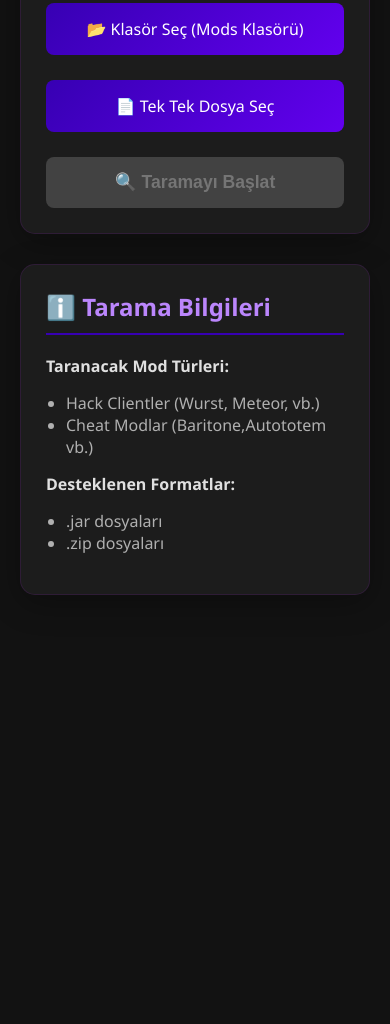
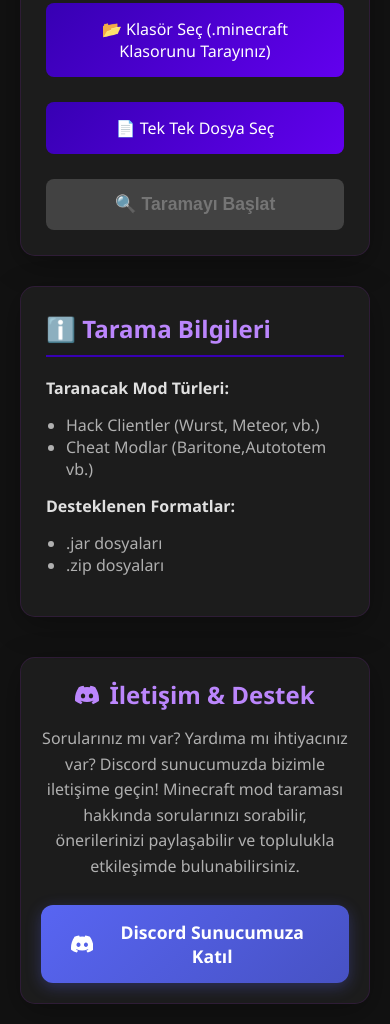
Before and after one commit to Vuzzlee/index.html, a plain HTML site: page index.html in a window 390 px wide. Shown: the part 344-1368 px from the top of the page. Before the commit the page ends 989 px from the top, so only its background shows below. Drawn offline with Linux system fonts and the light colour scheme.

Commit message:
index.html

```diff
--- a/index.html
+++ b/index.html
@@ -312,6 +312,59 @@
             100% { transform: rotate(360deg); }
         }
 
+        /* Discord Section Styles */
+        .discord-section {
+            margin-top: 40px;
+            background: rgba(30, 30, 30, 0.95);
+            border-radius: 15px;
+            padding: 30px;
+            text-align: center;
+            box-shadow: 0 8px 32px rgba(0, 0, 0, 0.3);
+            border: 1px solid rgba(123, 31, 162, 0.2);
+        }
+
+        .discord-title {
+            color: #bb86fc;
+            font-size: 1.8rem;
+            margin-bottom: 15px;
+            display: flex;
+            align-items: center;
+            justify-content: center;
+            gap: 10px;
+        }
+
+        .discord-description {
+            color: #b0b0b0;
+            margin-bottom: 25px;
+            line-height: 1.6;
+        }
+
+        .discord-button {
+            display: inline-flex;
+            align-items: center;
+            gap: 12px;
+            padding: 15px 30px;
+            background: linear-gradient(135deg, #5865f2 0%, #4752c4 100%);
+            color: white;
+            text-decoration: none;
+            border-radius: 12px;
+            font-weight: 600;
+            font-size: 1.1rem;
+            transition: all 0.3s ease;
+            box-shadow: 0 4px 15px rgba(88, 101, 242, 0.3);
+        }
+
+        .discord-button:hover {
+            transform: translateY(-2px);
+            box-shadow: 0 6px 20px rgba(88, 101, 242, 0.4);
+            background: linear-gradient(135deg, #4752c4 0%, #5865f2 100%);
+        }
+
+        .discord-icon {
+            width: 24px;
+            height: 24px;
+        }
+
         @media (max-width: 768px) {
             .main-content {
                 grid-template-columns: 1fr;
@@ -323,6 +376,14 @@
 
             .results-summary {
                 grid-template-columns: repeat(2, 1fr);
+            }
+
+            .discord-section {
+                padding: 20px;
+            }
+
+            .discord-title {
+                font-size: 1.5rem;
             }
         }
     </style>
@@ -341,7 +402,7 @@
                     <div class="file-input-wrapper">
                         <input type="file" id="fileInput" class="file-input" multiple accept=".jar,.zip" webkitdirectory>
                         <label for="fileInput" class="file-input-label">
-                            📂 Klasör Seç (Mods Klasörü)
+                            📂 Klasör Seç (.minecraft Klasorunu Tarayınız)
                         </label>
                     </div>
                     <div id="selectedFiles" class="selected-files hidden">
@@ -419,6 +480,26 @@
                 <h3>⚠️ Şüpheli Modlar</h3>
                 <div id="unknownList"></div>
             </div>
+        </div>
+
+        <!-- Discord İletişim Bölümü -->
+        <div class="discord-section">
+            <h2 class="discord-title">
+                <svg class="discord-icon" viewBox="0 0 24 24" fill="currentColor">
+                    <path d="M20.317 4.37a19.791 19.791 0 0 0-4.885-1.515a.074.074 0 0 0-.079.037c-.21.375-.444.864-.608 1.25a18.27 18.27 0 0 0-5.487 0a12.64 12.64 0 0 0-.617-1.25a.077.077 0 0 0-.079-.037A19.736 19.736 0 0 0 3.677 4.37a.07.07 0 0 0-.032.027C.533 9.046-.32 13.58.099 18.057a.082.082 0 0 0 .031.057a19.9 19.9 0 0 0 5.993 3.03a.078.078 0 0 0 .084-.028a14.09 14.09 0 0 0 1.226-1.994a.076.076 0 0 0-.041-.106a13.107 13.107 0 0 1-1.872-.892a.077.077 0 0 1-.008-.128a10.2 10.2 0 0 0 .372-.292a.074.074 0 0 1 .077-.01c3.928 1.793 8.18 1.793 12.062 0a.074.074 0 0 1 .078.01c.12.098.246.198.373.292a.077.077 0 0 1-.006.127a12.299 12.299 0 0 1-1.873.892a.077.077 0 0 0-.041.107c.36.698.772 1.362 1.225 1.993a.076.076 0 0 0 .084.028a19.839 19.839 0 0 0 6.002-3.03a.077.077 0 0 0 .032-.054c.5-5.177-.838-9.674-3.549-13.66a.061.061 0 0 0-.031-.03zM8.02 15.33c-1.183 0-2.157-1.085-2.157-2.419c0-1.333.956-2.419 2.157-2.419c1.21 0 2.176 1.096 2.157 2.42c0 1.333-.956 2.418-2.157 2.418zm7.975 0c-1.183 0-2.157-1.085-2.157-2.419c0-1.333.955-2.419 2.157-2.419c1.21 0 2.176 1.096 2.157 2.42c0 1.333-.946 2.418-2.157 2.418z"/>
+                </svg>
+                İletişim & Destek
+            </h2>
+            <p class="discord-description">
+                Sorularınız mı var? Yardıma mı ihtiyacınız var? Discord sunucumuzda bizimle iletişime geçin!
+                Minecraft mod taraması hakkında sorularınızı sorabilir, önerilerinizi paylaşabilir ve toplulukla etkileşimde bulunabilirsiniz.
+            </p>
+            <a href="https://discord.gg/YOURDİSCORDİNVİTE" class="discord-button" target="_blank" rel="noopener noreferrer">
+                <svg class="discord-icon" viewBox="0 0 24 24" fill="currentColor">
+                    <path d="M20.317 4.37a19.791 19.791 0 0 0-4.885-1.515a.074.074 0 0 0-.079.037c-.21.375-.444.864-.608 1.25a18.27 18.27 0 0 0-5.487 0a12.64 12.64 0 0 0-.617-1.25a.077.077 0 0 0-.079-.037A19.736 19.736 0 0 0 3.677 4.37a.07.07 0 0 0-.032.027C.533 9.046-.32 13.58.099 18.057a.082.082 0 0 0 .031.057a19.9 19.9 0 0 0 5.993 3.03a.078.078 0 0 0 .084-.028a14.09 14.09 0 0 0 1.226-1.994a.076.076 0 0 0-.041-.106a13.107 13.107 0 0 1-1.872-.892a.077.077 0 0 1-.008-.128a10.2 10.2 0 0 0 .372-.292a.074.074 0 0 1 .077-.01c3.928 1.793 8.18 1.793 12.062 0a.074.074 0 0 1 .078.01c.12.098.246.198.373.292a.077.077 0 0 1-.006.127a12.299 12.299 0 0 1-1.873.892a.077.077 0 0 0-.041.107c.36.698.772 1.362 1.225 1.993a.076.076 0 0 0 .084.028a19.839 19.839 0 0 0 6.002-3.03a.077.077 0 0 0 .032-.054c.5-5.177-.838-9.674-3.549-13.66a.061.061 0 0 0-.031-.03zM8.02 15.33c-1.183 0-2.157-1.085-2.157-2.419c0-1.333.956-2.419 2.157-2.419c1.21 0 2.176 1.096 2.157 2.42c0 1.333-.956 2.418-2.157 2.418zm7.975 0c-1.183 0-2.157-1.085-2.157-2.419c0-1.333.955-2.419 2.157-2.419c1.21 0 2.176 1.096 2.157 2.42c0 1.333-.946 2.418-2.157 2.418z"/>
+                </svg>
+                Discord Sunucumuza Katıl
+            </a>
         </div>
     </div>
 
@@ -604,34 +685,4 @@
                             <div class="mod-name">${mod.modName}</div>
                             <div class="mod-details">${mod.fileName} (${formatFileSize(mod.size)})</div>
                         </div>
-                        <div class="mod-status banned">Yasaklı</div>
-                    </div>
-                `).join('');
-            }
-
-            // Display unknown mods
-            if (scanResults.unknown.length > 0) {
-                document.getElementById('unknownMods').classList.remove('hidden');
-                const unknownList = document.getElementById('unknownList');
-                unknownList.innerHTML = scanResults.unknown.map(mod => `
-                    <div class="mod-item">
-                        <div class="mod-info">
-                            <div class="mod-name">${mod.fileName}</div>
-                            <div class="mod-details">Bilinmeyen mod (${formatFileSize(mod.size)})</div>
-                        </div>
-                        <div class="mod-status unknown">Şüpheli</div>
-                    </div>
-                `).join('');
-            }
-        }
-
-        function formatFileSize(bytes) {
-            if (bytes === 0) return '0 Bytes';
-            const k = 1024;
-            const sizes = ['Bytes', 'KB', 'MB', 'GB'];
-            const i = Math.floor(Math.log(bytes) / Math.log(k));
-            return parseFloat((bytes / Math.pow(k, i)).toFixed(2)) + ' ' + sizes[i];
-        }
-    </script>
-</body>
-</html>
+                        <div class="mo
```
